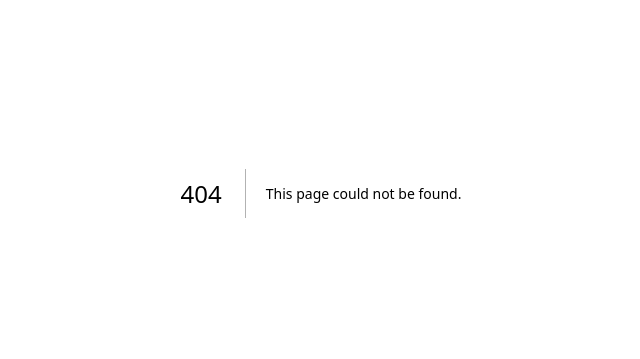
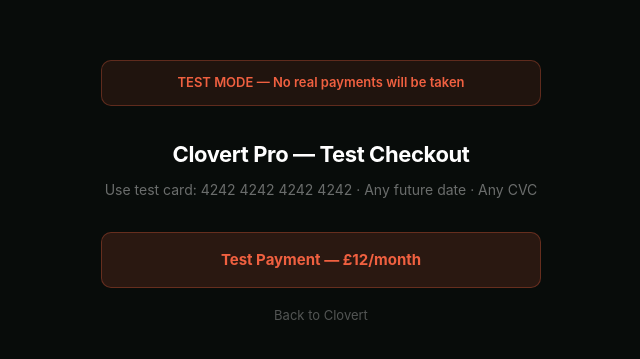
Before and after one commit to clovertapp/clovert, a Next.js app: page /test-checkout in a window 1280 px wide. Before the commit this address had no page. Shown: the part 207-566 px from the top of the page, without its empty margins (319-959 px from the left). Built offline with nearby package versions, Linux system fonts and the light colour scheme.

Commit message:
add test checkout page

```diff
--- /dev/null
+++ b/app/test-checkout/page.js
@@ -0,0 +1,31 @@
+export default function TestCheckout() {
+  return (
+    <main style={{ minHeight: '100vh', background: '#080C0A', display: 'flex', alignItems: 'center', justifyContent: 'center', padding: '40px', fontFamily: '-apple-system, BlinkMacSystemFont, sans-serif' }}>
+      <div style={{ maxWidth: '440px', width: '100%', textAlign: 'center' }}>
+
+        <div style={{ background: 'rgba(240,96,64,0.1)', border: '1px solid rgba(240,96,64,0.3)', borderRadius: '10px', padding: '12px 20px', marginBottom: '32px', fontSize: '13px', color: '#f06040', fontWeight: '600' }}>
+          TEST MODE — No real payments will be taken
+        </div>
+
+        <div style={{ fontSize: '22px', fontWeight: '700', color: '#fff', marginBottom: '8px', letterSpacing: '-0.4px' }}>
+          Clovert Pro — Test Checkout
+        </div>
+        <div style={{ fontSize: '14px', color: 'rgba(255,255,255,0.4)', marginBottom: '32px' }}>
+          Use test card: 4242 4242 4242 4242 · Any future date · Any CVC
+        </div>
+
+        <a
+          href="https://buy.stripe.com/REPLACE_WITH_TEST_LINK"
+          style={{ display: 'block', width: '100%', background: 'rgba(240,96,64,0.15)', border: '1px solid rgba(240,96,64,0.3)', color: '#f06040', padding: '16px', borderRadius: '10px', textDecoration: 'none', fontWeight: '700', fontSize: '15px', marginBottom: '14px' }}
+        >
+          Test Payment — £12/month
+        </a>
+
+        <a href="/" style={{ fontSize: '13px', color: 'rgba(255,255,255,0.3)', textDecoration: 'none' }}>
+          Back to Clovert
+        </a>
+
+      </div>
+    </main>
+  )
+}
```
